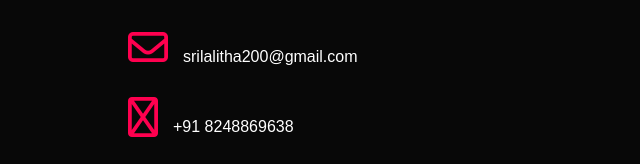
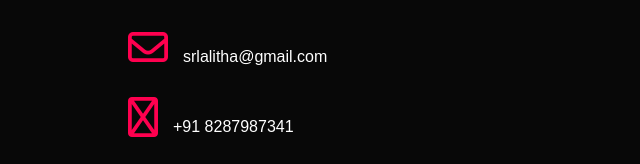
Before and after one commit to LalithaG23/CodSoft, a plain HTML site: page Portfolio/Index.html in a window 1280 px wide. Shown: the part 2704-2868 px from the top of the page, 0-640 px from the left. Drawn offline with Linux system fonts and the light colour scheme.

Commit message:
Index.html

```diff
--- a/Portfolio/Index.html
+++ b/Portfolio/Index.html
@@ -135,8 +135,8 @@
             <div class="row">
                 <div class="left">
                     <h1 class="subtitle">Contact Info</h1>
-                    <p><i class="fa-regular fa-envelope"></i>srilalitha200@gmail.com</p>
-                    <p><i class="fa-regular fa-phone"></i>+91 8248869638</p>
+                    <p><i class="fa-regular fa-envelope"></i>srlalitha@gmail.com</p>
+                    <p><i class="fa-regular fa-phone"></i>+91 8287987341</p>
                     <div class="social-icons">
                         <a href="https://www.linkedin.com/in/lalitha2002"><i class="fa-brands fa-linkedin"></i></a>
                         <a href="https://instagram.com/lakshitha___23?utm_source=qr&igshid=MThlNWY1MzQwNA=="><i class="fa-brands fa-instagram"></i></a>
```
